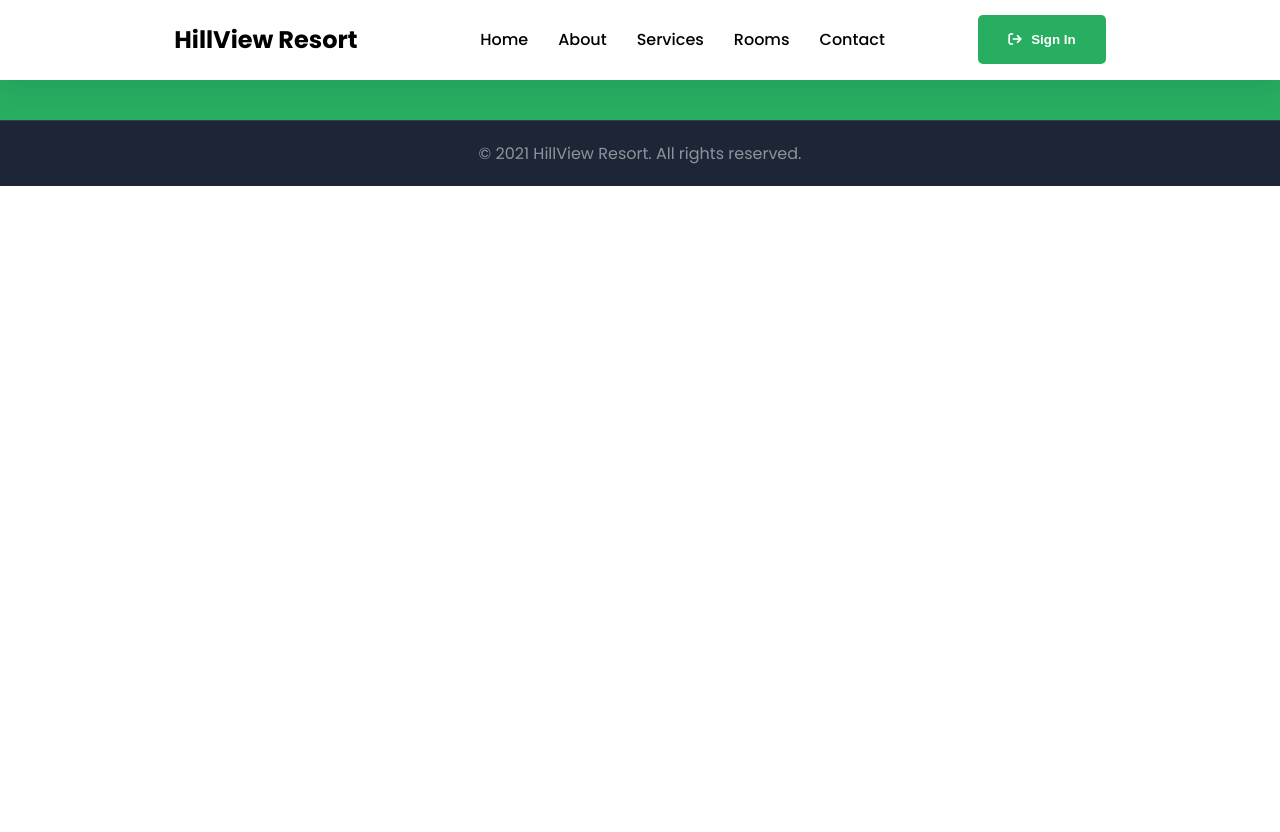
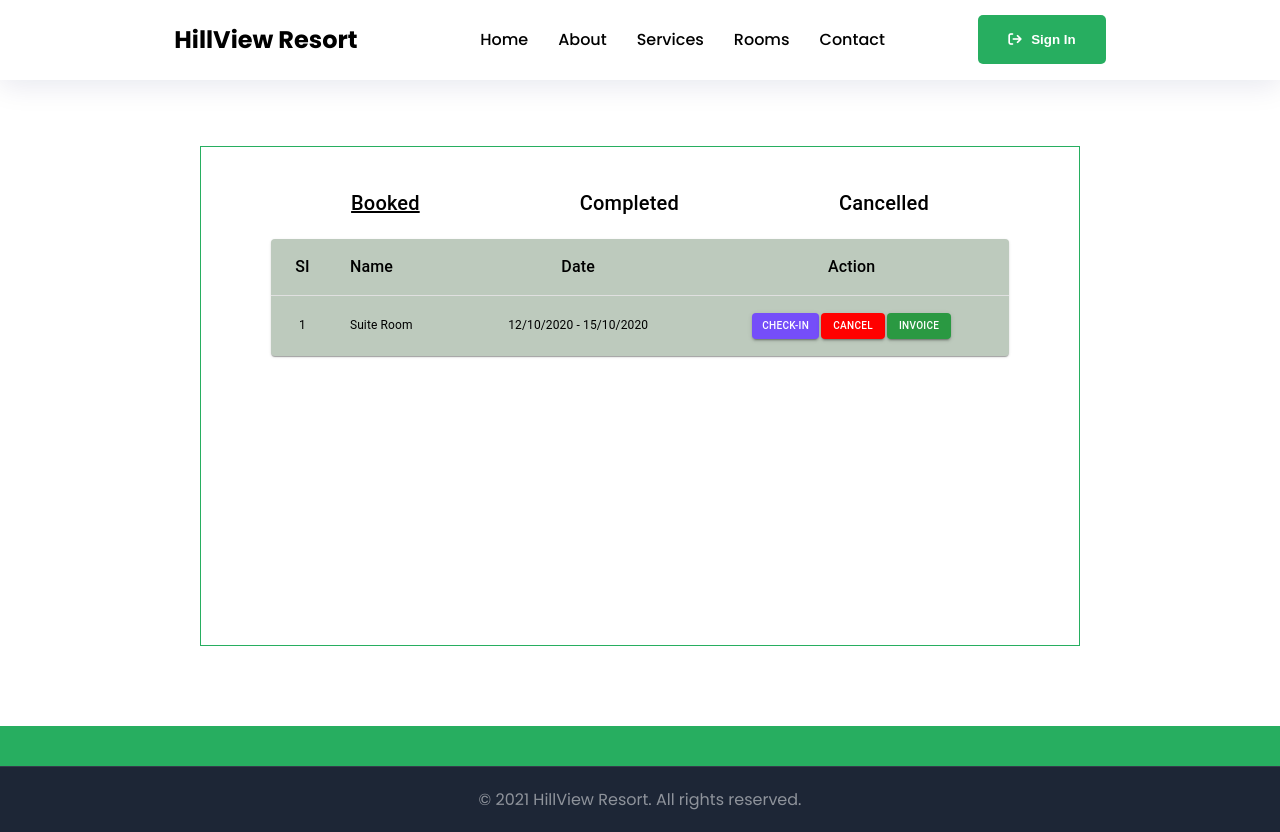
Before and after one commit to Habeeb-MT/Hotel-Management-App, a React (Create React App) app in the folder client/: page /mybooking in a window 1280 px wide. Before the commit the page ends 800 px from the top, so only its background shows below. Built offline with nearby package versions, Linux system fonts and the light colour scheme.

Commit message:
user bookings, user room search

```diff
--- a/client/src/components/about/About.jsx
+++ b/client/src/components/about/About.jsx
@@ -17,9 +17,6 @@ const About = () => {
             <p>Lorem ipsum dolor sit amet, consectetur adipiscing elit, sed do eiusmod tempor incididunt ut labore et dolore magna aliqua. Ut enim ad minim veniam, quis nostrud exercitation ullamco laboris nisi ut aliquip.</p>
             <button className='btn2'>More About Us</button>
           </div>
-          <div className='right row'>
-            <img src='./immio.jpg' alt='' />
-          </div>
         </div>
       </section>
     </>
--- a/client/src/components/dashboard/Dashboard.scss
+++ b/client/src/components/dashboard/Dashboard.scss
@@ -283,3 +283,46 @@ header h4 {
         color: #fff;
     }
 }
+
+
+
+.paddingmyBk {
+    padding: 50px 200px;
+
+    .containermyBk {
+        max-width: 1200px;
+        margin: 0 auto;
+
+        .headermyBk {
+            color: #fff;
+            padding: 1rem;
+
+            .nav ul {
+                list-style: none;
+                display: flex;
+                margin: 0;
+                padding: 0;
+            }
+
+            .nav li {
+                margin-right: 1rem;
+                cursor: pointer;
+            }
+        }
+
+        .centrebox {
+            margin-top: 1rem;
+            max-height: 500px; // Set your desired max height
+            overflow-y: auto; // Enable vertical scrolling
+
+            .boxcontent {
+                border: 1px solid #ccc;
+                padding: 1rem;
+                margin-bottom: 1rem;
+                display: flex;
+                justify-content: space-between;
+                align-items: center;
+            }
+        }
+    }
+}
--- a/client/src/components/dashboard/MyBookings.jsx
+++ b/client/src/components/dashboard/MyBookings.jsx
@@ -1,7 +1,6 @@
-import React, { useState } from "react"
-import "./Dashboard.scss"
-import { Link } from "react-router-dom"
-import { Button } from '@mui/material';
+import React, { useState } from "react";
+import "./Dashboard.scss";
+import { Link } from "react-router-dom";
 import Dialog from '@mui/material/Dialog';
 import DialogActions from '@mui/material/DialogActions';
 import DialogContent from '@mui/material/DialogContent';
@@ -9,34 +8,18 @@ import DialogContentText from '@mui/material/DialogContentText';
 import DialogTitle from '@mui/material/DialogTitle';
 import useMediaQuery from '@mui/material/useMediaQuery';
 import { useTheme } from '@mui/material/styles';
+import { Button, Paper, Table, TableBody, TableCell, TableContainer, TableHead, TableRow, Typography } from '@mui/material';
 
 export const MyBookings = () => {
-
-    const nav = [
-        {
-            text: "Booked",
-            path: "#booked",
-        },
-        {
-            text: "Completed",
-            path: "#completed",
-        },
-        {
-            text: "Cancelled",
-            path: "#cancelled",
-        },
-    ]
-
-    const list = [
-        {
-            name: "Suite Room",
-            date: "12/10/2020 - 15/10/2020",
-        }
-    ];
-
-    const [open, setOpen] = React.useState(false);
     const theme = useTheme();
     const fullScreen = useMediaQuery(theme.breakpoints.down('md'));
+
+    const [open, setOpen] = useState(false);
+    const [selectedCategory, setSelectedCategory] = useState("booked");
+
+    const handleCategoryChange = (category) => {
+        setSelectedCategory(category);
+    };
 
     const handleClickOpen = () => {
         setOpen(true);
@@ -46,28 +29,82 @@ export const MyBookings = () => {
         setOpen(false);
     };
 
+    const bookedList = [
+        {
+            name: "Suite Room",
+            date: "12/10/2020 - 15/10/2020",
+        },
+        // Add more booked items as needed
+    ];
+
+    const completedList = [
+        {
+            name: "Deluxe Room",
+            date: "15/10/2020 - 18/10/2020",
+        },
+        // Add more completed items as needed
+    ];
+
+    const cancelledList = [
+        {
+            name: "Standard Room",
+            date: "18/10/2020 - 20/10/2020",
+        },
+        // Add more cancelled items as needed
+    ];
+
+    const getListForCategory = () => {
+        switch (selectedCategory) {
+            case "booked":
+                return bookedList;
+            case "completed":
+                return completedList;
+            case "cancelled":
+                return cancelledList;
+            default:
+                return [];
+        }
+    };
+
+    const list = getListForCategory();
+
     return (
-        <section className="padding2">
-            <div className='container'>
-                <header className="header">
-                    <div className='nav'>
+        <section className="paddingmyBk">
+            <div className='containermyBk'>
+                <div className="centrebox" id="booked">
+                    {list.length > 0 ? (
+                        <div className='table' style={{ padding: "20px" }}>
                             <ul className={"flex"}>
-                            {nav.map((list, index) => (
-                                <li key={index}>
-                                    <Link to={list.path}>{list.text}</Link>
+                                {["booked", "completed", "cancelled"].map((category, index) => (
+                                    <li key={index} onClick={() => handleCategoryChange(category)}>
+                                        <Link to={`#${category}`} style={{ textDecoration: selectedCategory === category ? "underline" : "none" }}>
+                                            <Typography variant='h6' style={{ textAlign: "center", color: "var(--textColor)" }}>
+                                                {category.charAt(0).toUpperCase() + category.slice(1)}
+                                            </Typography>
+                                        </Link>
                                     </li>
                                 ))}
                             </ul>
-                    </div>
-                </header>
-
-                <div className="centrebox" id="booked">
-                    <h3>Booked</h3>
-                    {list.map((lst, index) => (
-                        <div className="boxcontent">
-                            <span>{index + 1}</span>
-                            <span>{lst.name}</span>
-                            <span>{lst.date}</span>
+                            <TableContainer component={Paper} style={{ background: "var(--bg1)" }}>
+                                <Table aria-label="simple table">
+                                    <TableHead className='tablehead'>
+                                        <TableRow>
+                                            <TableCell style={{ fontSize: "16px", color: "var(--textColor)" }} align="center">SI</TableCell>
+                                            <TableCell style={{ fontSize: "16px", color: "var(--textColor)" }} align="left">Name</TableCell>
+                                            <TableCell style={{ fontSize: "16px", color: "var(--textColor)" }} align="center">Date</TableCell>
+                                            <TableCell style={{ fontSize: "16px", color: "var(--textColor)" }} align="center">Action</TableCell>
+                                        </TableRow>
+                                    </TableHead>
+                                    <TableBody>
+                                        {list.map((item, index) => (
+                                            <TableRow key={index} sx={{ '&:last-child td, &:last-child th': { border: 0 } }}>
+                                                <TableCell style={{ fontSize: "12px", color: "var(--textColor)" }} align='center'>{index + 1}</TableCell>
+                                                <TableCell style={{ fontSize: "12px", color: "var(--textColor)" }} align="left">{item.name}</TableCell>
+                                                <TableCell style={{ fontSize: "12px", color: "var(--textColor)" }} align="center">{item.date}</TableCell>
+                                                <TableCell align="center">
+                                                    <div>
+                                                        {selectedCategory === 'booked' && (
+                                                            <>
                                                                 <Button
                                                                     className='rmbtn'
                                                                     variant="contained"
@@ -84,7 +121,31 @@ export const MyBookings = () => {
                                                                     size="small"
                                                                     style={{ background: "red", margin: "1px", fontSize: "10px" }}
                                                                 >Cancel
+                                                                </Button></>
+                                                        )}
+                                                        {selectedCategory === 'completed' && (
+                                                            <Button
+                                                                className='rmbtn'
+                                                                variant="contained"
+                                                                component={Link}
+                                                                size="small"
+                                                                style={{ background: "#754ef9", margin: "1px", fontSize: "10px" }}
+                                                            >Review
                                                             </Button>
+                                                        )}
+                                                        <Button
+                                                            className='rmbtn'
+                                                            variant="contained"
+                                                            component={Link}
+                                                            size="small"
+                                                            style={{ background: "#2a9942", margin: "1px", fontSize: "10px" }}
+                                                        >Invoice
+                                                        </Button>
+                                                    </div>
+                                                </TableCell>
+                                            </TableRow>
+                                        ))}
+                                    </TableBody>
                                     <Dialog
                                         fullScreen={fullScreen}
                                         open={open}
@@ -96,60 +157,29 @@ export const MyBookings = () => {
                                         </DialogTitle>
                                         <DialogContent>
                                             <DialogContentText>
-                                        The advance amount payed is non-refundable
+                                                The advance amount paid is non-refundable
                                             </DialogContentText>
                                             <DialogContentText>
-                                        Conatact Us for any queries.
+                                                Contact us for any queries.
                                             </DialogContentText>
                                         </DialogContent>
                                         <DialogActions>
-                                    <Button autoFocus onClick={handleClose}>
+                                            <Button autoFocus onClick={handleClose} style={{ color: "#754ef9" }}>
                                                 No
                                             </Button>
-                                    <Button onClick={handleClose} autoFocus>
+                                            <Button onClick={handleClose} autoFocus style={{ color: "red" }}>
                                                 Yes
                                             </Button>
                                         </DialogActions>
                                     </Dialog>
-
+                                </Table>
+                            </TableContainer>
                         </div>
-                    ))}
+                    ) : (
+                        <Typography variant='h5' style={{ textAlign: "center", color: "var(--textColor)" }}>No {selectedCategory} items found!</Typography>
+                    )}
                 </div>
-
-                <div className="centrebox" id="completed">
-                    <h3>Completed</h3>
-                    {list.map((lst, index) => (
-                        <div className="boxcontent">
-                            <span>{index + 1}</span>
-                            <span>{lst.name}</span>
-                            <span>{lst.date}</span>
-                            <Button
-                                className='rmbtn'
-                                variant="contained"
-                                component={Link}
-                                size="small"
-                                style={{ background: "#754ef9", margin: "1px", fontSize: "10px" }}
-                            >Review</Button>
-
-                        </div>
-                    ))}
-                </div>
-
-                <div className="centrebox" id="cancelled">
-                    <h3>Cancelled</h3>
-                    {list.map((lst, index) => (
-                        <div className="boxcontent">
-                            <span>{index + 1}</span>
-                            <span>{lst.name}</span>
-                            <span>{lst.date}</span>
-
-
-                        </div>
-                    ))}
-                </div>
-
-
             </div>
         </section>
-    )
-}
+    );
+};
--- a/client/src/components/pages/Pages.jsx
+++ b/client/src/components/pages/Pages.jsx
@@ -55,7 +55,7 @@ const Pages = () => {
           <Route exact path='/allrooms' element={<ProtectedRoute><AllRooms /></ProtectedRoute>} />
           <Route exact path='/guests' element={<ProtectedRoute><GuestList /></ProtectedRoute>} />
           <Route exact path='/select' element={<ProtectedRoute><SelectRoom /></ProtectedRoute>} />
-          <Route exact path='/dashboard/mybooking' element={<ProtectedRoute><MyBookings /></ProtectedRoute>} />
+          <Route exact path='/mybooking' element={<ProtectedRoute><MyBookings /></ProtectedRoute>} />
           <Route exact path='/guestDetails' element={<ProtectedRoute><GuestDetails /></ProtectedRoute>} />
         </Routes>
         <Footer />
```
Also changed, not shown: client/src/components/Rooms/ViewRoom.jsx (+6 -2 lines), client/src/components/common/header/Header.jsx (+32 -11 lines), client/src/components/data/Data.js (+12 -16 lines), client/src/components/home/recent/RecentCard.jsx (+44 -15 lines), client/src/contexts/auth.js (+11 -25 lines), 1 other file (tests, documents, lock files or other folders). Lines whose indentation alone changed are shown as unchanged.
